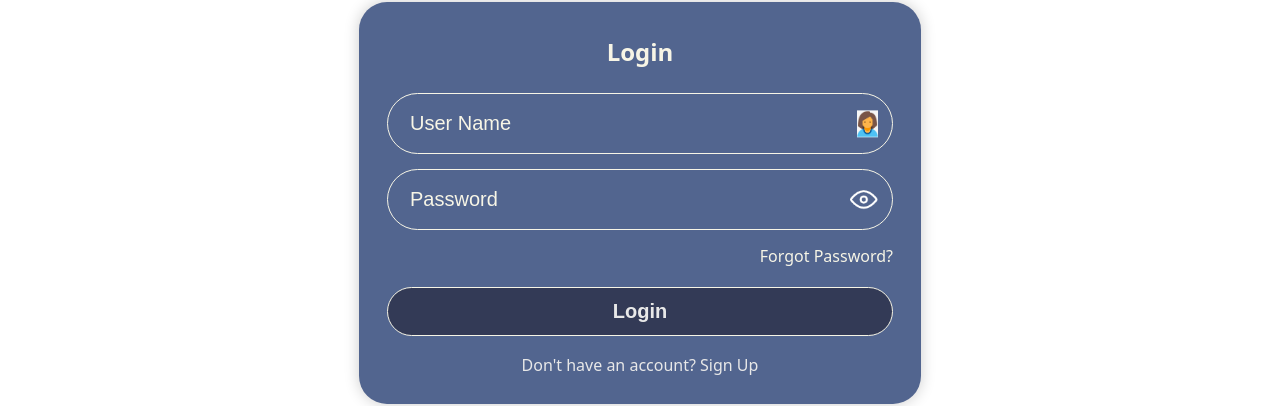
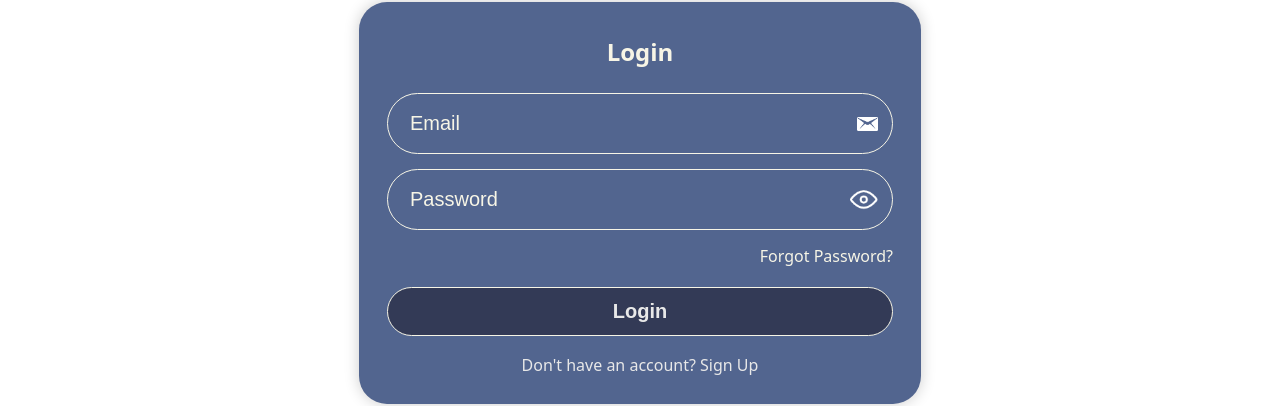
Before and after one commit to merinthomas655/HireDirect, a React (Create React App) app in the folder client/: page / in a window 1280 px wide. Shown: the part 159-565 px from the top of the page. Built offline with nearby package versions, Linux system fonts and the light colour scheme.

Commit message:
Singup and login page api integration done

```diff
--- a/client/src/css/loginsignup.css
+++ b/client/src/css/loginsignup.css
@@ -186,3 +186,8 @@
       padding: 20px;
     }
   }
+
+  .message-text {
+    color: red;
+    font-weight: bold;
+  }
--- a/client/src/pages/Login.jsx
+++ b/client/src/pages/Login.jsx
@@ -1,18 +1,77 @@
-import React from "react";
+import React, { useState } from "react";
 import Layout from '../components/Layout.jsx';
 import { Link } from "react-router-dom";
 import '../css/loginsignup.css';
 
 function Login() {
+
+  const [email, setEmail] = useState('');
+  const [password, setPassword] = useState('');
+  const [message, setMessage] = useState('');
+  const [showPassword, setShowPassword] = useState(false);
+
+  const showPasswordVisibility = () => {
+    setShowPassword(!showPassword);
+  };
+
+  const handleSubmit = async (e) => {
+    e.preventDefault();
+
+    //Check here email validation formate
+    const validateEmail = (email) => {
+      const emailRegex = /^[^\s@]+@[^\s@]+\.[^\s@]+$/;
+      return emailRegex.test(email);
+    };
+
+    if (!validateEmail(email)) {
+      return setMessage('Please enter a valid email address.');
+    }
+
+  const query = `
+    mutation {
+      login(email: "${email}", password: "${password}") {
+        user {
+          id
+          name
+          email
+          usertype
+        }
+        message
+        success
+      }
+    }
+  `;
+
+    try {
+      const response = await fetch('http://localhost:5000/graphql', {
+        method: 'POST',
+        headers: {
+          'Content-Type': 'application/json',
+        },
+        body: JSON.stringify({ query }),
+      });
+      const result = await response.json();
+      if (result.data.login.success) {
+        setMessage(result.data.login.message || "Login successful!");
+      } else {
+        setMessage(result.data.login.message || "Login failed!");
+      }
+    } catch (error) {
+      setMessage("Signup fail please try again.");
+    }
+  };
+
   return (
     <Layout>
       <div className="login-signup-container">
         <h2 className="login-text">Login</h2>
+        <form onSubmit={handleSubmit}>
+
         <div className="input-group-box">
-          <input type="text" placeholder="User Name" required />
-          <span className="icon">
+        <input type="text" placeholder="Email" required value={email} onChange={(e) => setEmail(e.target.value)} />
+        <span className="icon">
             <img
-              src="./assets/img/user.png"
+              src="./assets/img/email.png"
               alt="user.png"
               className="img-fluid"
             />
@@ -23,9 +82,9 @@ function Login() {
             type="password"
             id="password"
             placeholder="Password"
-            required
+            required value={password} onChange={(e) => setPassword(e.target.value)}
           />
-          <span className="icon">
+            <span className="icon" onClick={showPasswordVisibility}>
             <img
               src="./assets/img/eye.png"
               alt="eye.png"
@@ -39,6 +98,9 @@ function Login() {
         <button className="signup-login-button" type="submit">
           Login
         </button>
+        </form>
+
+        {message && <p className="message-text" style={{ color: 'red' }}>{message}</p>}
 
         <Link to="/signup" className="signup-text">
           Don't have an account? Sign Up
--- a/client/src/pages/Signup.jsx
+++ b/client/src/pages/Signup.jsx
@@ -1,15 +1,95 @@
-import React from "react";
+import React, { useState } from "react";
+import { useNavigate } from 'react-router-dom';
 import Layout from '../components/Layout.jsx';
 import { Link } from "react-router-dom";
 import '../css/loginsignup.css';
 
 function Signup() {
+  const navigate = useNavigate(); // Initialize navigate
+
+  const [name, setName] = useState('');
+  const [email, setEmail] = useState('');
+  const [password, setPassword] = useState('');
+  const [confirmPassword, setConfirmPassword] = useState('');
+  const [usertype, setUsertype] = useState('User');
+  const [message, setMessage] = useState('');
+  const [showPassword, setShowPassword] = useState(false);
+  const [showConfirmPassword, setConfirmShowPassword] = useState(false);
+
+
+  const showPasswordVisibility = () => {
+    setShowPassword(!showPassword);
+  };
+
+  const showConfirmPasswordVisibility = () => {
+    setConfirmShowPassword(!showConfirmPassword);
+  };
+
+  const handleSubmit = async (e) => {
+    e.preventDefault();
+
+    //Check here email validation formate
+    const validateEmail = (email) => {
+      const emailRegex = /^[^\s@]+@[^\s@]+\.[^\s@]+$/;
+      return emailRegex.test(email);
+    };
+
+    if (!validateEmail(email)) {
+      return setMessage('Please enter a valid email address.');
+    }
+
+    if (password.length < 7) {
+      return setMessage('Password length shoude be more then 6 digit.');
+    }
+
+    if (password !== confirmPassword) {
+      return setMessage("Please check your Passwords do not match.");
+    }
+
+    const query = `
+      mutation {
+        signup(name: "${name}", email: "${email}", password: "${password}", usertype: "${usertype}") {
+          user {
+            id
+            name
+            email
+            usertype
+          }
+          message
+          success
+        }
+      }
+    `;
+
+    try {
+      const response = await fetch('http://localhost:5000/graphql', {
+        method: 'POST',
+        headers: {
+          'Content-Type': 'application/json',
+        },
+        body: JSON.stringify({ query }),
+      });
+      const result = await response.json();
+      if (result.data.signup.success) {
+        setMessage(result.data.signup.message || "Signup successful!");
+        navigate('/login');
+      } else {
+        setMessage(result.data.signup.message || "Signup failed!");
+      }
+    } catch (error) {
+      setMessage("Signup fail please try again.");
+    }
+  };
+
   return (
     <Layout>
       <div className="login-signup-container">
         <h2 className="login-text">Sign Up</h2>
+
+        <form onSubmit={handleSubmit}>
+
           <div className="input-group-box">
-          <input type="text" placeholder="User Name" required />
+            <input type="text" placeholder="User Name" required value={name} onChange={(e) => setName(e.target.value)} />
             <span className="icon">
               <img
                 src="./assets/img/user.png"
@@ -20,7 +100,7 @@ function Signup() {
           </div>
 
           <div className="input-group-box">
-          <input type="text" placeholder="Email" required />
+            <input type="text" placeholder="Email" required value={email} onChange={(e) => setEmail(e.target.value)} />
             <span className="icon">
               <img
                 src="./assets/img/email.png"
@@ -32,12 +112,12 @@ function Signup() {
 
           <div className="input-group-box password-box">
             <input
-            type="password"
+              type={showPassword ? "text" : "password"}
               id="password"
               placeholder="Password"
-            required
+              required value={password} onChange={(e) => setPassword(e.target.value)}
             />
-          <span className="icon">
+            <span className="icon" onClick={showPasswordVisibility}>
               <img
                 src="./assets/img/eye.png"
                 alt="eye.png"
@@ -48,12 +128,12 @@ function Signup() {
 
           <div className="input-group-box password-box">
             <input
-            type="password"
+              type={showConfirmPassword ? "text" : "password"}
               id="confimPassowrd"
               placeholder="Confirm Password"
-            required
+              required value={confirmPassword} onChange={(e) => setConfirmPassword(e.target.value)}
             />
-          <span className="icon">
+            <span className="icon" onClick={showConfirmPasswordVisibility}>
             <img
                 src="./assets/img/eye.png"
                 alt="eye.png"
@@ -63,7 +143,9 @@ function Signup() {
           </div>
 
           <div className="input-group-box select-box">
-          <select name="" id="" placeholder="User">
+            <select name="" id="" placeholder="Select user"
+              value={usertype}
+              onChange={(e) => setUsertype(e.target.value)}>
               <option value="sasa">User</option>
               <option value="sasa">User1</option>
               <option value="sasa">User2</option>
@@ -79,6 +161,10 @@ function Signup() {
           <button className="signup-login-button" type="submit">
             Sign Up
           </button>
+        </form>
+
+        {message && <p className="message-text" style={{ color: 'red' }}>{message}</p>}
+
         <Link to="/login" className="signup-text">
           Already have an account? Login
         </Link>
```
Lines whose indentation alone changed are shown as unchanged.
